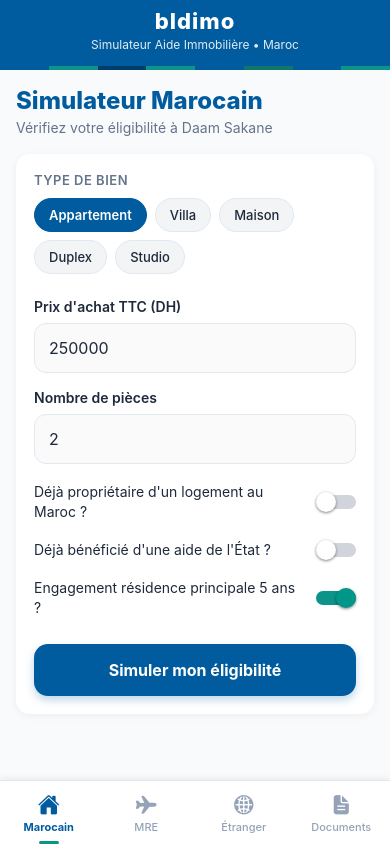
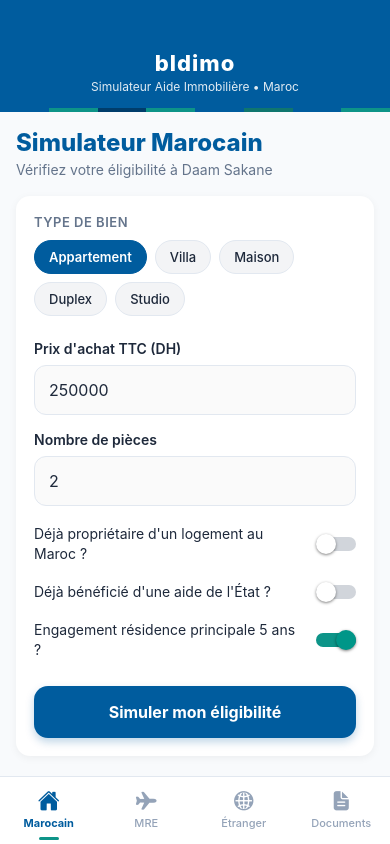
Before and after one commit to TAXI84/bldimo, a React Native app: screen / in a window 390 px wide. Built offline with nearby package versions, Linux system fonts and the light colour scheme.

Commit message:
fix: remove SafeAreaView to fix runtime warning/error

```diff
--- a/App.tsx
+++ b/App.tsx
@@ -1,5 +1,5 @@
 import React, { useState } from 'react';
-import { View, Text, StyleSheet, TouchableOpacity, SafeAreaView, StatusBar, Platform } from 'react-native';
+import { View, Text, StyleSheet, TouchableOpacity, StatusBar, Platform } from 'react-native';
 import { Ionicons } from '@expo/vector-icons';
 import MarocainScreen from './app/index';
 import MREScreen from './app/mre';
@@ -23,7 +23,7 @@
   };
 
   return (
-    <SafeAreaView style={styles.container}>
+    <View style={styles.container}>
       <StatusBar barStyle="light-content" backgroundColor={Colors.primary} />
 
       <View style={styles.header}>
@@ -43,7 +43,7 @@
         <TabButton label="Étranger" icon="globe" active={activeTab === 'etranger'} onPress={() => setActiveTab('etranger')} />
         <TabButton label="Documents" icon="document-text" active={activeTab === 'documents'} onPress={() => setActiveTab('documents')} />
       </View>
-    </SafeAreaView>
+    </View>
   );
 }
 
@@ -61,7 +61,7 @@
   container: { flex: 1, backgroundColor: Colors.background },
   header: {
     backgroundColor: Colors.primary,
-    paddingTop: Platform.OS === 'android' ? 12 : 8,
+    paddingTop: Platform.OS === 'android' ? 40 : 50,
     paddingBottom: 14,
     paddingHorizontal: 16,
     alignItems: 'center',
@@ -83,13 +83,9 @@
     backgroundColor: '#fff',
     borderTopWidth: 1,
     borderTopColor: Colors.border,
-    paddingBottom: Platform.OS === 'ios' ? 8 : 6,
+    paddingBottom: Platform.OS === 'ios' ? 20 : 10,
     paddingTop: 8,
     elevation: 12,
-    shadowColor: '#000',
-    shadowOffset: { width: 0, height: -2 },
-    shadowOpacity: 0.06,
-    shadowRadius: 6,
   },
   tabButton: {
     flex: 1,
```
